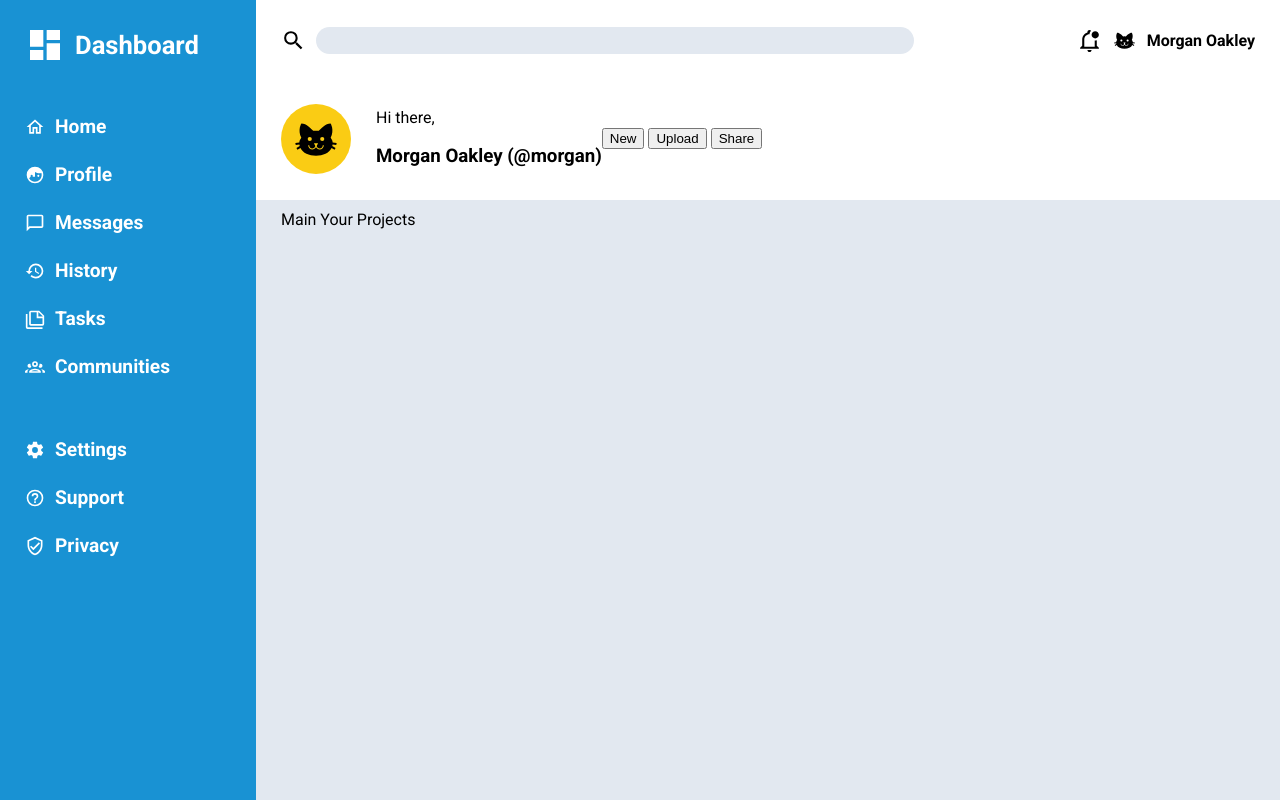
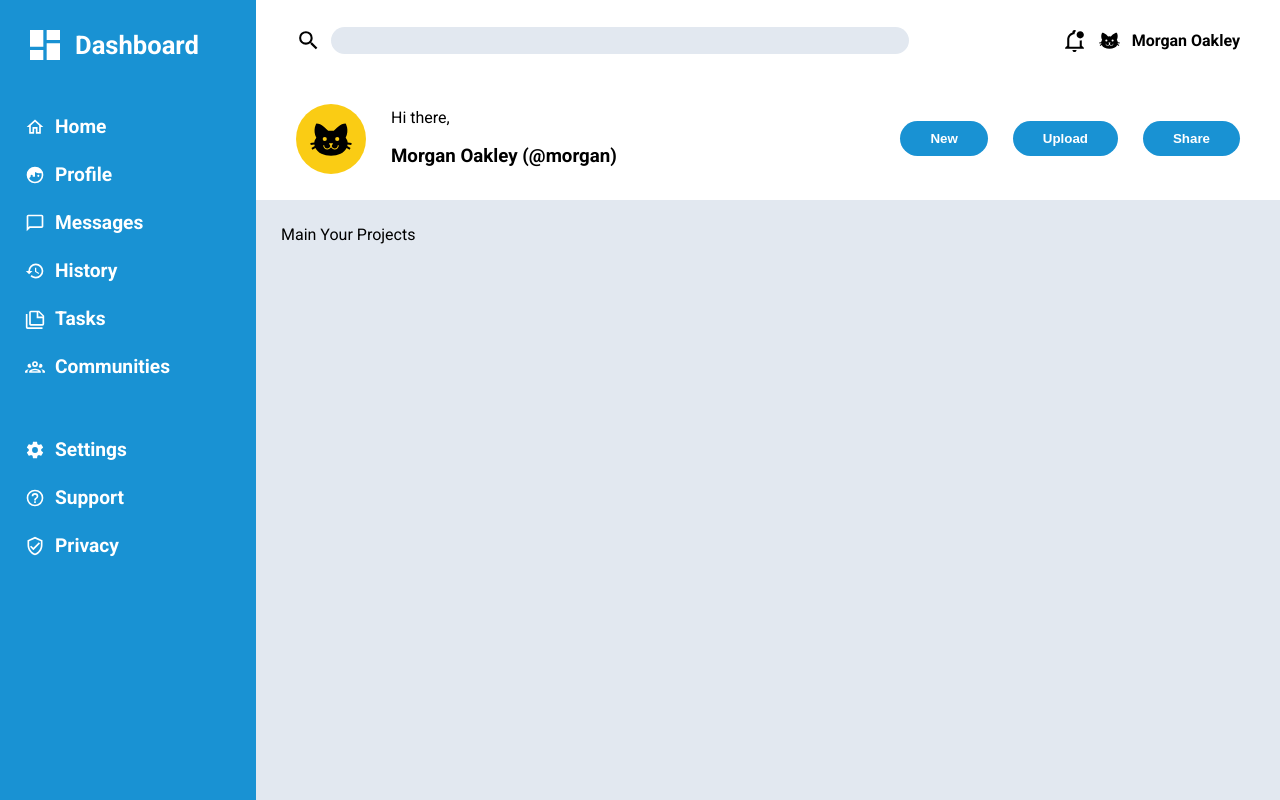
Before and after one commit to JAlblas/odin-admin-dashboard, a plain HTML site: page index.html in a window 1280 px wide. Shown: the top 800 px of the page. Drawn offline with Linux system fonts and the light colour scheme.

Commit message:
header done

```diff
--- a/index.html
+++ b/index.html
@@ -48,11 +48,14 @@
 
             </div>
             <div class="profile-info">
-                <img class="icon" src="img/cat.svg" alt="">
-                <div class="name">
-                    <p>Hi there,</p>
-                    <h3>Morgan Oakley (@morgan)</h3>
+                <div class="profile">
+                    <img class="icon" src="img/cat.svg" alt="">
+                    <div class="name">
+                        <p>Hi there,</p>
+                        <h3>Morgan Oakley (@morgan)</h3>
+                    </div>
                 </div>
+
                 <div class="buttons">
                     <button>New</button>
                     <button>Upload</button>
--- a/style.css
+++ b/style.css
@@ -76,13 +76,15 @@ ul.other-nav {
 .main,
 .footer,
 .profile-info {
-    padding: 10px 25px;
+    padding: 10px 40px;
 }
 
 .header {
     background-color: #FFFFFF;
     grid-row: 1 / 2;
     grid-column: 2 / 3;
+    box-shadow: #AFAFAF;
+    ;
 
 }
 
@@ -126,6 +128,13 @@ img.icon {
 .profile-info {
     display: flex;
     align-items: center;
+    justify-content: space-between;
+}
+
+.profile {
+    display: flex;
+    align-items: center;
+
 }
 
 .profile-info img.icon {
@@ -138,10 +147,27 @@ img.icon {
 
 }
 
+.buttons {
+    display: flex;
+    flex-direction: row;
+    gap: 25px;
+}
+
+button {
+    background-color: var(--theme-blue-color);
+    border: none;
+    color: #FFF;
+    border-radius: 25px;
+    padding: 10px 30px;
+    font-weight: bold;
+
+}
+
 .main {
     background-color: #E2E8F0;
     grid-row: 2 / 3;
     grid-column: 2 / 3;
+    padding: 25px;
 }
 
 .footer {
```
